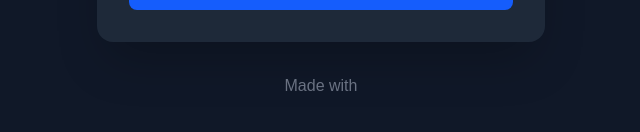
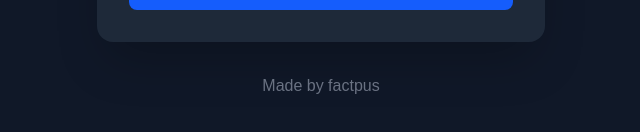
Before and after one commit to factpus/pomodoro, a Next.js app: page / in a window 1280 px wide. Shown: the part 570-702 px from the top of the page, without its empty margins (319-959 px from the left). Built offline with nearby package versions, Linux system fonts and the light colour scheme.

Commit message:
miss commit

```diff
--- a/src/app/page.tsx
+++ b/src/app/page.tsx
@@ -68,7 +68,7 @@ export default function Home() {
       </div>
 
       <footer className="text-center mt-8 text-gray-500">
-          <p>Made with</p>
+          <p>Made by factpus</p>
       </footer>
     </main>
   );
```
